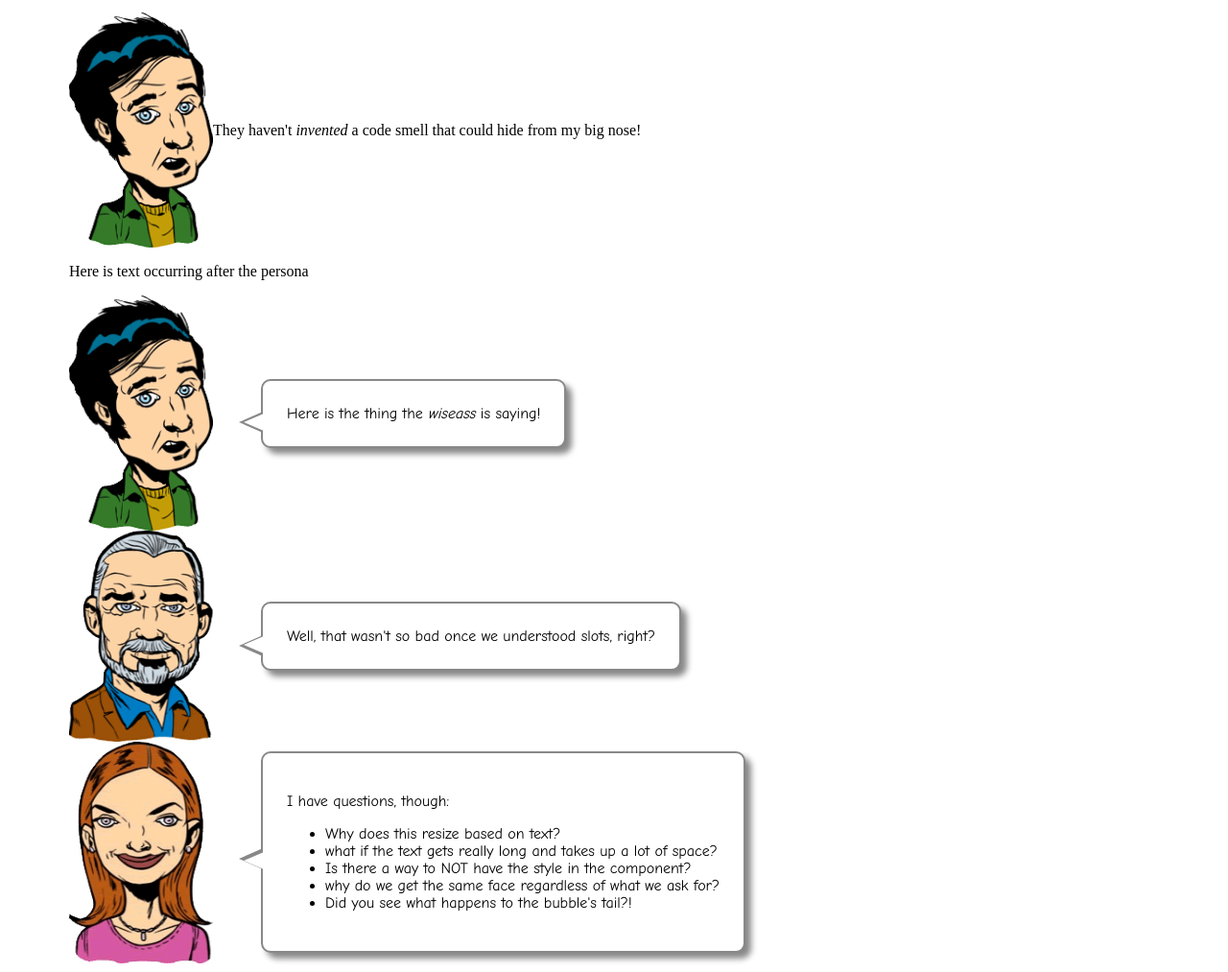
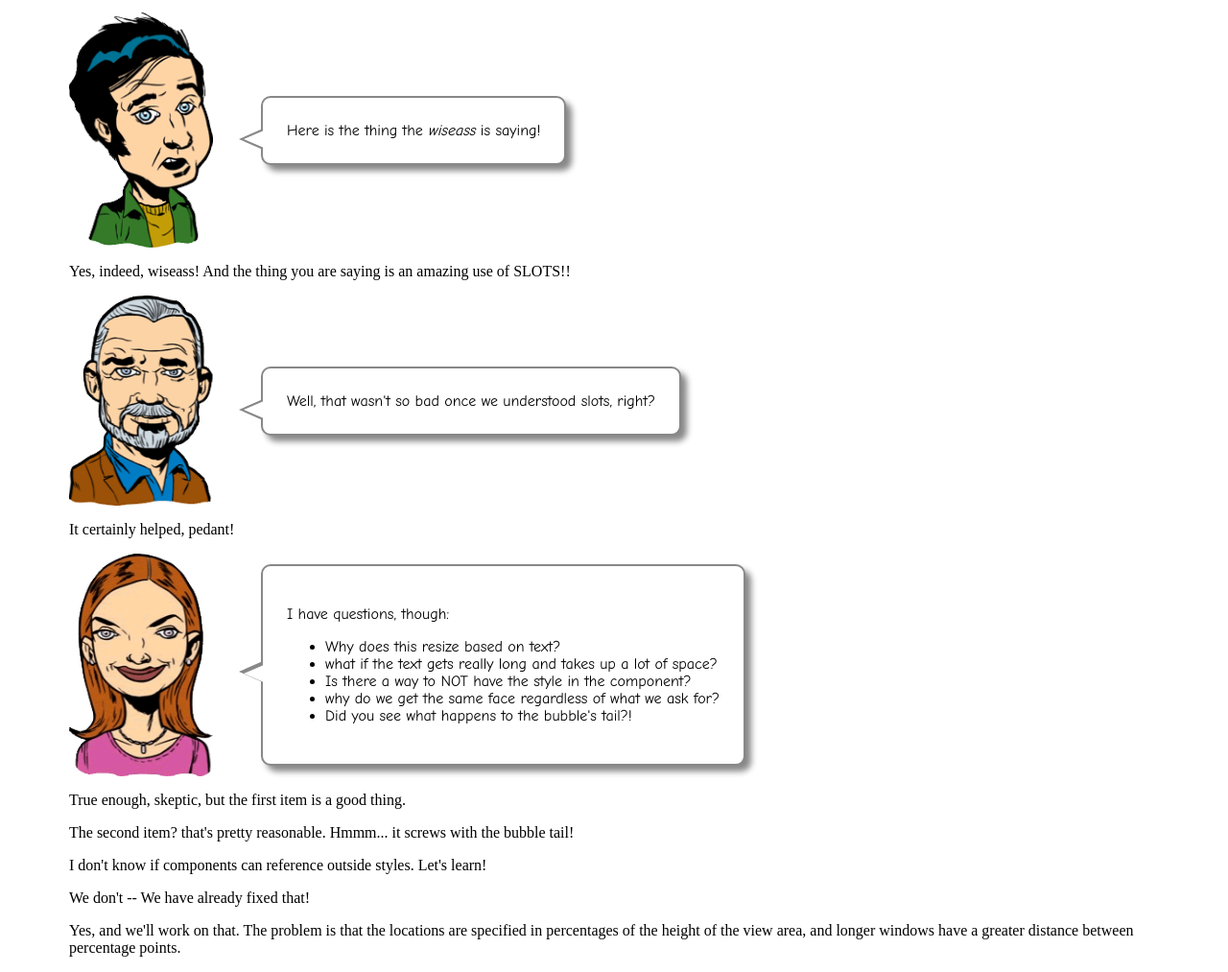
Before and after one commit to wpreid/learn-web-components, a website: page index.html in a window 1280 px wide. Shown: the part 244-1257 px from the top of the page at 96% size. Drawn offline with Linux system fonts and the light colour scheme.

Commit message:
feat: describe the state of the component by rewriting the page as a discussion between the narrator and the personas.

```diff
--- a/gh.js
+++ b/gh.js
@@ -2,7 +2,6 @@ const myStuffTemplate = document.createElement('template');
 
 myStuffTemplate.innerHTML = `
 <style>
-
 .persona {
     margin-left: auto;
     margin-right: auto;
@@ -58,7 +57,7 @@ myStuffTemplate.innerHTML = `
 <div class="persona">
 <img id="speaker" class="speaker"
   alt="image of wiseass character"
-  src="/images/personas/wiseass_2.gif"/>
+ />
 <div class="speech">
 <slot name="quote"></slot>
 </div>
@@ -71,9 +70,12 @@ class GHPersona extends HTMLElement {
         this.attachShadow({ 'mode': 'open' });
         const child = myStuffTemplate.content.cloneNode(true);
         this.shadowRoot.appendChild(child)
+
         const character = this.getAttribute("character")
         const image = `/images/personas/${character}.gif`;
-        this.shadowRoot.getElementById('speaker').setAttribute('src', image);
+        this.shadowRoot.
+            getElementById('speaker').
+            setAttribute('src', image);
 
     }
 }
--- a/index.html
+++ b/index.html
@@ -27,28 +27,22 @@
 
     <p>Yes, how well could they sniff out poor designs in code?</p>
 
-    <!--component persona quote?-->
-    <div class="persona">
-        <img class="speaker" alt="image of wiseass character" src="/images/personas/wiseass_2.gif"/>
-        <div slot="quote">
-            They haven't <i class="italic">invented</i> a code smell that could hide from my big
-            nose!
-        </div>
-    </div>
-
-    <p>Here is text occurring after the persona</p>
 
     <gh-persona character="wiseass_2">
-        <div slot="quote">
+        <span slot="quote">
             Here is the thing the <em>wiseass</em> is saying!
-        </div>
+        </span>
     </gh-persona>
 
+    <p>Yes, indeed, wiseass! And the thing you are saying is an amazing use of SLOTS!!</p>
+
     <gh-persona character="pedant_1">
-        <div slot="quote">
+        <article slot="quote">
             Well, that wasn't so bad once we understood slots, right?
-        </div>
+        </article>
     </gh-persona>
+
+    <p>It certainly helped, pedant!</p>
 
     <gh-persona character="skeptic_1">
         <div slot="quote">
@@ -62,6 +56,14 @@
             </ul>
         </div>
     </gh-persona>
+
+    <p>True enough, skeptic, but the first item is a good thing.</p>
+    <p>The second item? that's pretty reasonable. Hmmm... it screws with the bubble tail!</p>
+    <p>I don't know if components can reference outside styles. Let's learn!</p>
+    <p>We don't -- We have already fixed that!</p>
+    <p>Yes, and we'll work on that. The problem is that the locations are specified in percentages of
+        the height of the view area, and longer windows have a greater distance between percentage
+        points.</p>
 </div>
 <script src="gh.js"></script>
 </body>
```
